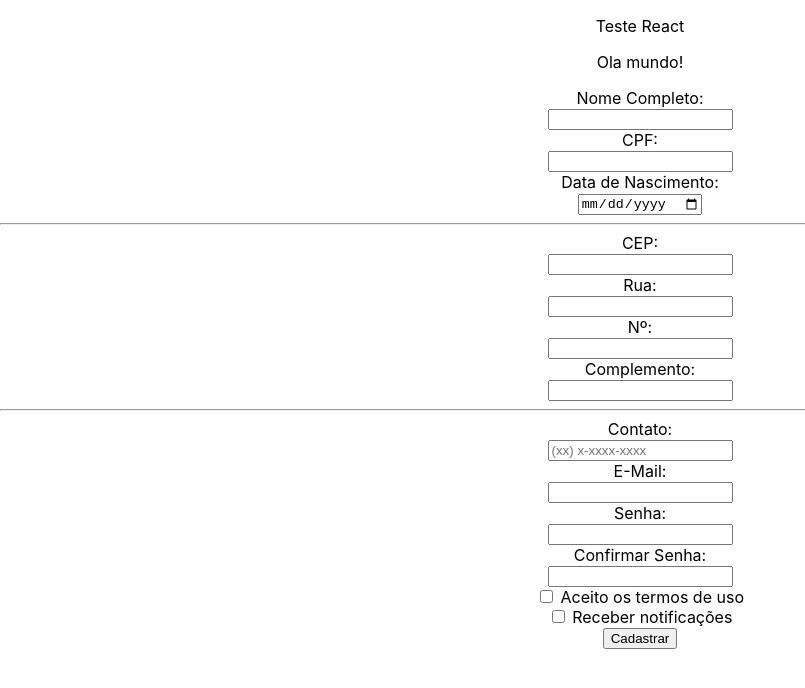
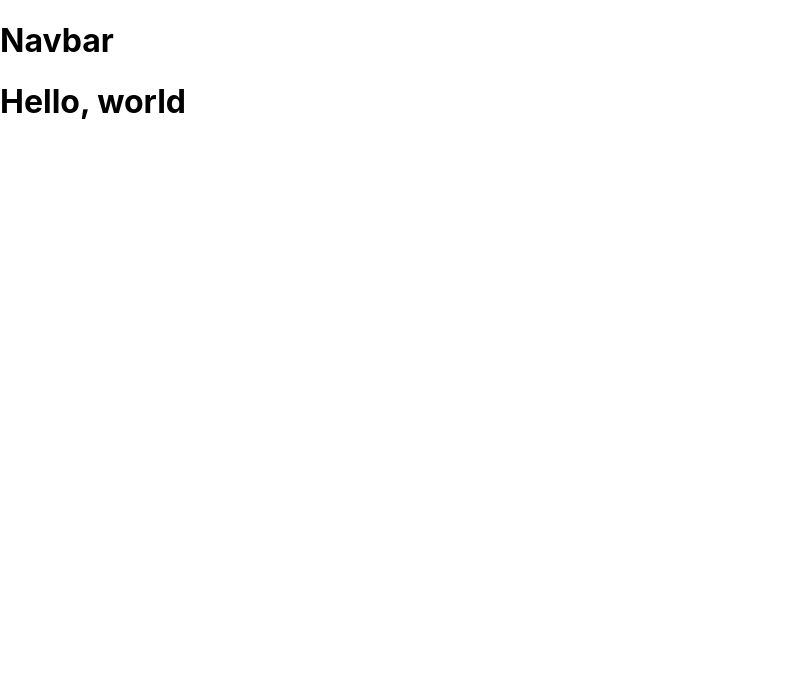
Before and after one commit to raiane-honorato/projeto-integrador-g1, a React (Create React App) app: page / in a window 1280 px wide. Shown: the top 688 px of the page, without its empty margins (0-805 px from the left). Built offline with nearby package versions, Linux system fonts and the light colour scheme.

Commit message:
route setting commit

```diff
--- a/package.json
+++ b/package.json
@@ -9,6 +9,7 @@
     "react": "^17.0.2",
     "react-dom": "^17.0.2",
     "react-hook-form": "^7.6.0",
+    "react-router-dom": "^5.2.0",
     "react-scripts": "4.0.3",
     "web-vitals": "^1.1.2"
   },
--- a/src/App.css
+++ b/src/App.css
@@ -1,3 +1,8 @@
+
+p {
+  background-color: var(--primaryColor);
+}
+
 .App {
   text-align: center;
 }
--- a/src/App.js
+++ b/src/App.js
@@ -1,18 +1,17 @@
 
 import Formulario from './components/Forms'
+import Routes from './routes'
 
 import './App.css';
 
 
 function App() {
   return (
-    <div className="App">
+    <>
 
-      <p>Teste React</p>
+      <Routes/>
 
-      <Formulario/>
-
-    </div>
+    </>
   );
 }
 
--- /dev/null
+++ b/src/components/Navbar.js
@@ -0,0 +1,7 @@
+function Navbar() {
+    return(
+        <h1>Navbar</h1>
+    )
+}
+
+export default Navbar;
--- a/src/index.css
+++ b/src/index.css
@@ -11,3 +11,15 @@ code {
   font-family: source-code-pro, Menlo, Monaco, Consolas, 'Courier New',
     monospace;
 }
+
+:root {
+  --primaryColor: #1a535cff;
+  --secondColor: #4ecdc4ff;
+  --thirdColor: #ff6b6bff;
+  --fourthColor: #ffe66dff;
+  --mainWhite: #f7fff7ff;
+  --mainBlack: #222;
+  --mainGrey: #ececec;
+  --mainSpacing: 0.1rem;
+  --mainTransition: all 0.3s linear;
+}
--- /dev/null
+++ b/src/pages/Home.js
@@ -0,0 +1,7 @@
+function Home() {
+    return(
+        <h1>Hello, world</h1>
+    )
+}
+
+export default Home;
--- /dev/null
+++ b/src/pages/Search.js
@@ -0,0 +1,7 @@
+function Search() {
+    return(
+        <h1>Hello, world</h1>
+    )
+}
+
+export default Search;
--- /dev/null
+++ b/src/routes.js
@@ -0,0 +1,30 @@
+import {Route, BrowserRouter, Switch} from 'react-router-dom';
+
+import Navbar from './components/Navbar';
+import Home from './pages/Home';
+import Search from './pages/Search';
+import Login from './pages/Login';
+import RegisterUser from './pages/RegisterUser';
+import RegisterInstitution from './pages/RegisterInstitution';
+import Error404 from './pages/Error404';
+
+
+function Routes() {
+    return(
+    <BrowserRouter>
+            <Navbar />
+            <div className="container-xl">
+            <Switch>
+                <Route path='/' component = {Home} exact/>
+                <Route path='/search' component = {Search}/>
+                <Route path='/login' exact component = {Login}/>
+                <Route path='/register_user'  component = {RegisterUser}/>
+                <Route path='/register_instituition'  component = {RegisterInstitution}/>
+                <Route path = '*' component = {Error404} />
+            </Switch>
+            </div>
+    </BrowserRouter>
+    )
+}
+
+export default Routes;
```
Also changed, not shown: src/pages/Error404.js (added), src/pages/Login.js (added), src/pages/RegisterInstitution.js (added), src/pages/RegisterUser.js (added), 1 other file (tests, documents, lock files or other folders).
